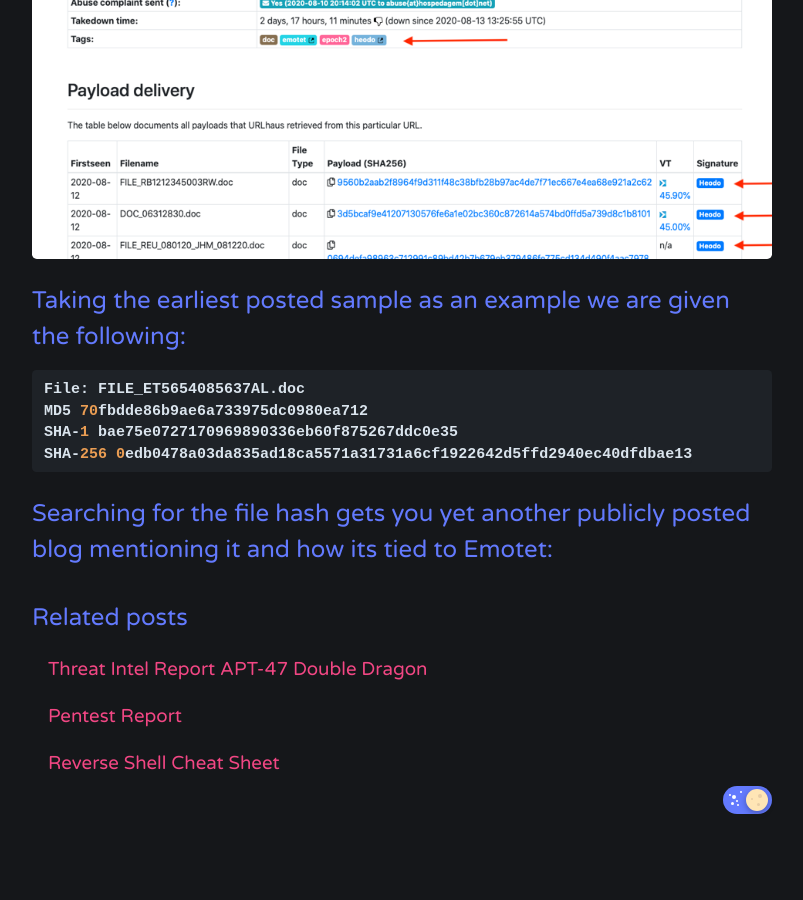
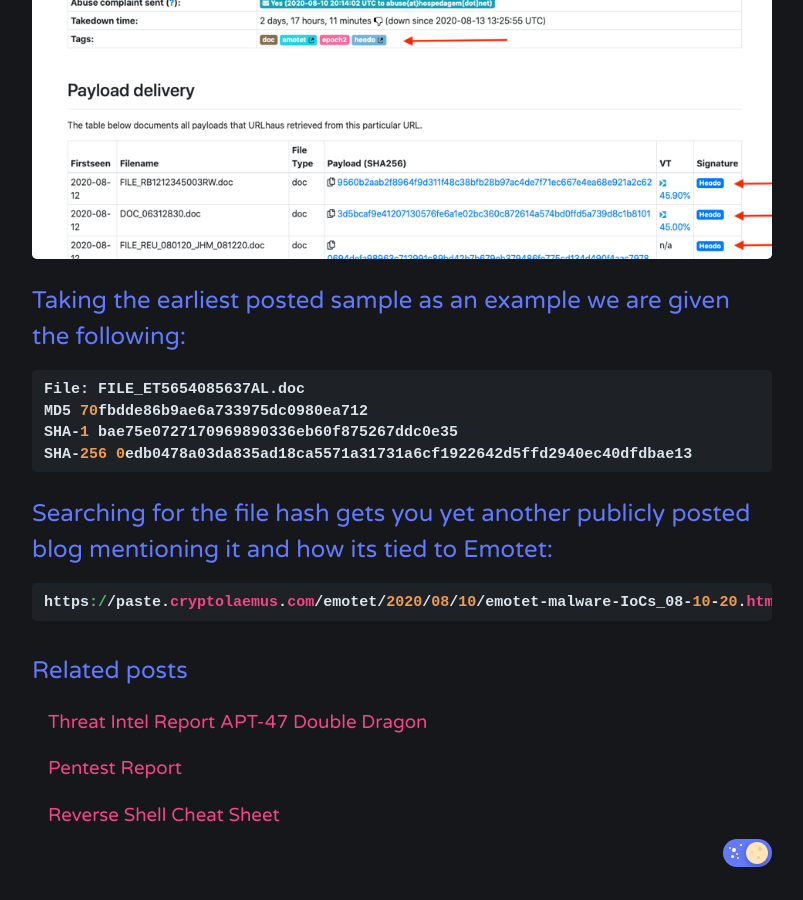
Before and after one commit to Rayferrufino/Rayferrufino.github.io, a Jekyll site: the page built from _posts/2020-12-27-Threat Hunting Report.md, in a window 1280 px wide and 900 px high, scrolled down 2398 px. Shown: the whole window, without its empty margins (238-1041 px from the left). Built offline with Jekyll 4.4.1, drawn with Linux system fonts in a browser that asks for light colours; comment, search, counter and statistics services are not loaded; before the commit the page ends 3245 px from its top, so only the background shows below that.

Commit message:
Update 2020-12-27-Threat Hunting Report.md

````diff
--- a/_posts/2020-12-27-Threat Hunting Report.md
+++ b/_posts/2020-12-27-Threat Hunting Report.md
@@ -49,3 +49,7 @@ SHA-256 0edb0478a03da835ad18ca5571a31731a6cf1922642d5ffd2940ec40dfdbae13
 ```
 
 ## Searching for the file hash gets you yet another publicly posted blog mentioning it and how its tied to Emotet:
+
+```ruby
+https://paste.cryptolaemus.com/emotet/2020/08/10/emotet-malware-IoCs_08-10-20.html
+```
````
